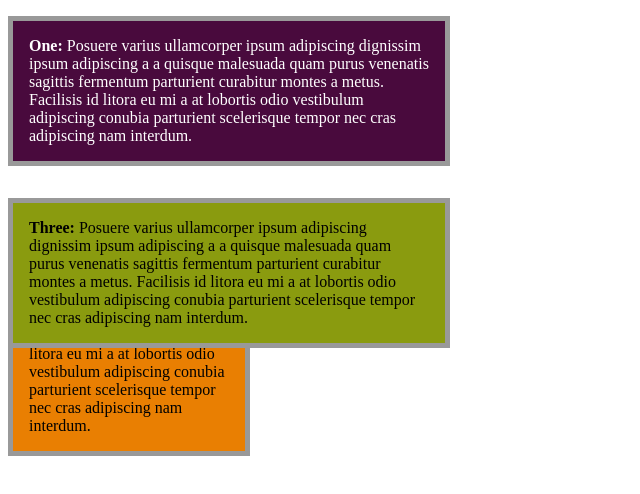
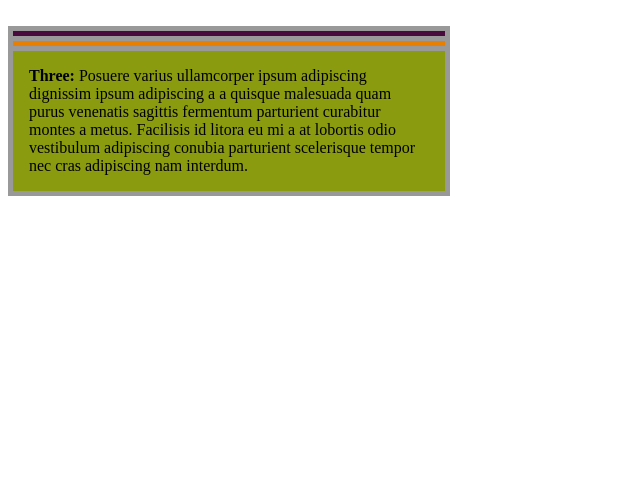
Before and after one commit to jumarko/html-experiments, a plain HTML site: page css-layout-fundamentals/03-stacking/01-stacking-content.html in a window 1280 px wide. Shown: the whole page, without its empty margins (0-640 px from the left). Drawn offline with Linux system fonts and the light colour scheme.

Commit message:
Stacking part - lessong 1 "stacking content": all elements with absolute position.

```diff
--- a/css-layout-fundamentals/03-stacking/01-stacking-content.css
+++ b/css-layout-fundamentals/03-stacking/01-stacking-content.css
@@ -7,16 +7,18 @@ p {
 .one {
   background-color: #490A3D;
   color: #fff;
+  position: absolute;
+  top: 10px;
 }
 
 .two {
   background-color: #E97F02;
-  float: left;
-  width: 200px;
+  position: absolute;
+  top: 20px;
 }
 
 .three {
   background-color: #8A9B0F;
   position: absolute;
-  top 30px;
+  top: 30px;
 }
```
